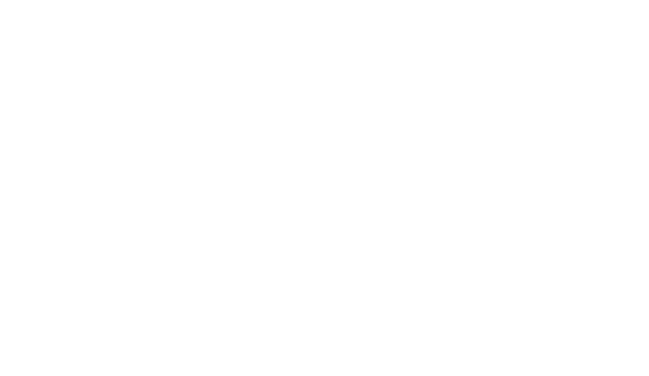
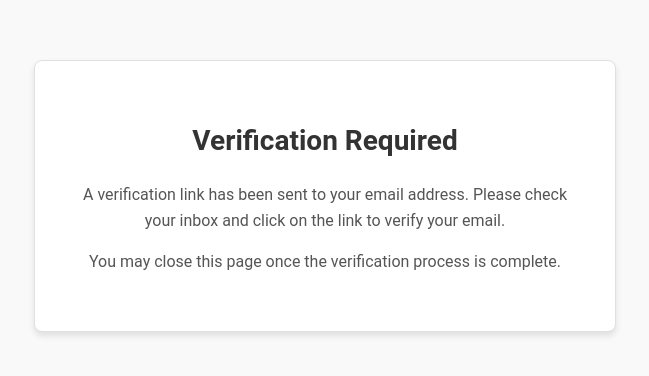
Before and after one commit to heiicha/hypotanius-homework-helper, a React (Vite) app: page /verification in a window 1280 px wide. Before the commit this address had no page. Shown: the part 264-640 px from the top of the page, without its empty margins (315-964 px from the left). Built offline with nearby package versions, Linux system fonts and the light colour scheme.

Commit message:
added verification page

```diff
--- a/src/App.jsx
+++ b/src/App.jsx
@@ -3,6 +3,7 @@
 import Dashboard from "./components/Dashboard";
 import Login from "./components/Login";
 import Signup from "./components/Signup";
+import Verification from "./components/Verification";
 
 export default function App() {
   return (
@@ -11,6 +12,7 @@
         <Route path="/" element={<Signup />} />
         <Route path="/dashboard" element={<Dashboard />} />
         <Route path="/login" element={<Login />} />
+        <Route path="/verification" element={<Verification />} />
       </Routes>
     </Router>
   );
--- a/src/components/Signup.jsx
+++ b/src/components/Signup.jsx
@@ -41,6 +41,7 @@
       });
 
       if (authError) throw authError;
+      navigate("/verification");
 
       // Upload profile picture if provided
       let profileUrl = null;
--- /dev/null
+++ b/src/components/Verification.jsx
@@ -0,0 +1,42 @@
+import React from "react";
+
+export default function Verification() {
+  return (
+    <div
+      style={{
+        display: "flex",
+        flexDirection: "column",
+        alignItems: "center",
+        justifyContent: "center",
+        height: "100vh",
+        fontFamily: "'Roboto', sans-serif",
+        textAlign: "center",
+        padding: "20px",
+        backgroundColor: "#f9f9f9",
+      }}
+    >
+      <div
+        style={{
+          backgroundColor: "#ffffff",
+          border: "1px solid #e0e0e0",
+          borderRadius: "8px",
+          padding: "40px",
+          boxShadow: "0 4px 6px rgba(0, 0, 0, 0.1)",
+          maxWidth: "500px",
+          width: "100%",
+        }}
+      >
+        <h1 style={{ fontSize: "28px", marginBottom: "20px", color: "#333" }}>
+          Verification Required
+        </h1>
+        <p style={{ fontSize: "16px", lineHeight: "1.6", color: "#555" }}>
+          A verification link has been sent to your email address. Please check
+          your inbox and click on the link to verify your email.
+        </p>
+        <p style={{ fontSize: "16px", lineHeight: "1.6", color: "#555" }}>
+          You may close this page once the verification process is complete.
+        </p>
+      </div>
+    </div>
+  );
+}
```
